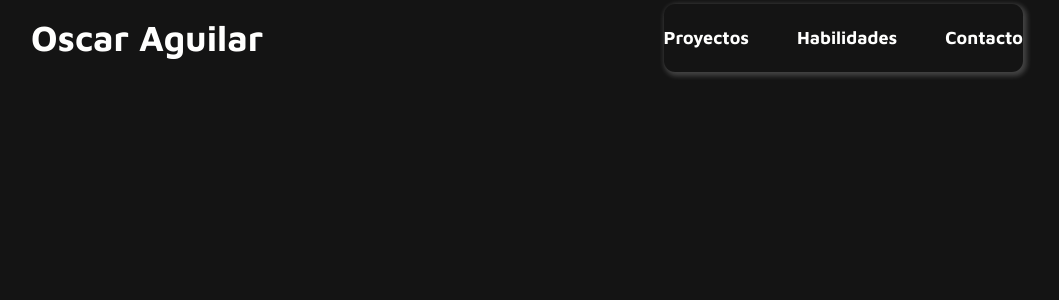
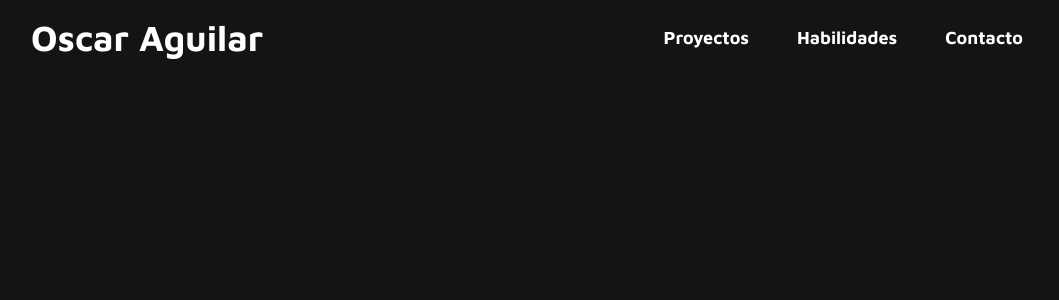
Before and after one commit to OscarAguilarL/portafolio, a React (Create React App) app: page / in a window 1280 px wide. Shown: the top 300 px of the page, without its empty margins (113-1172 px from the left). Built offline with nearby package versions, Linux system fonts and the light colour scheme.

Commit message:
Style refactor to header

```diff
--- a/src/components/Header/Header.module.css
+++ b/src/components/Header/Header.module.css
@@ -74,6 +74,7 @@
         opacity: 1;
         position: static;
         inline-size: initial;
+        box-shadow: none;
     }
 
     .nav a {
```
